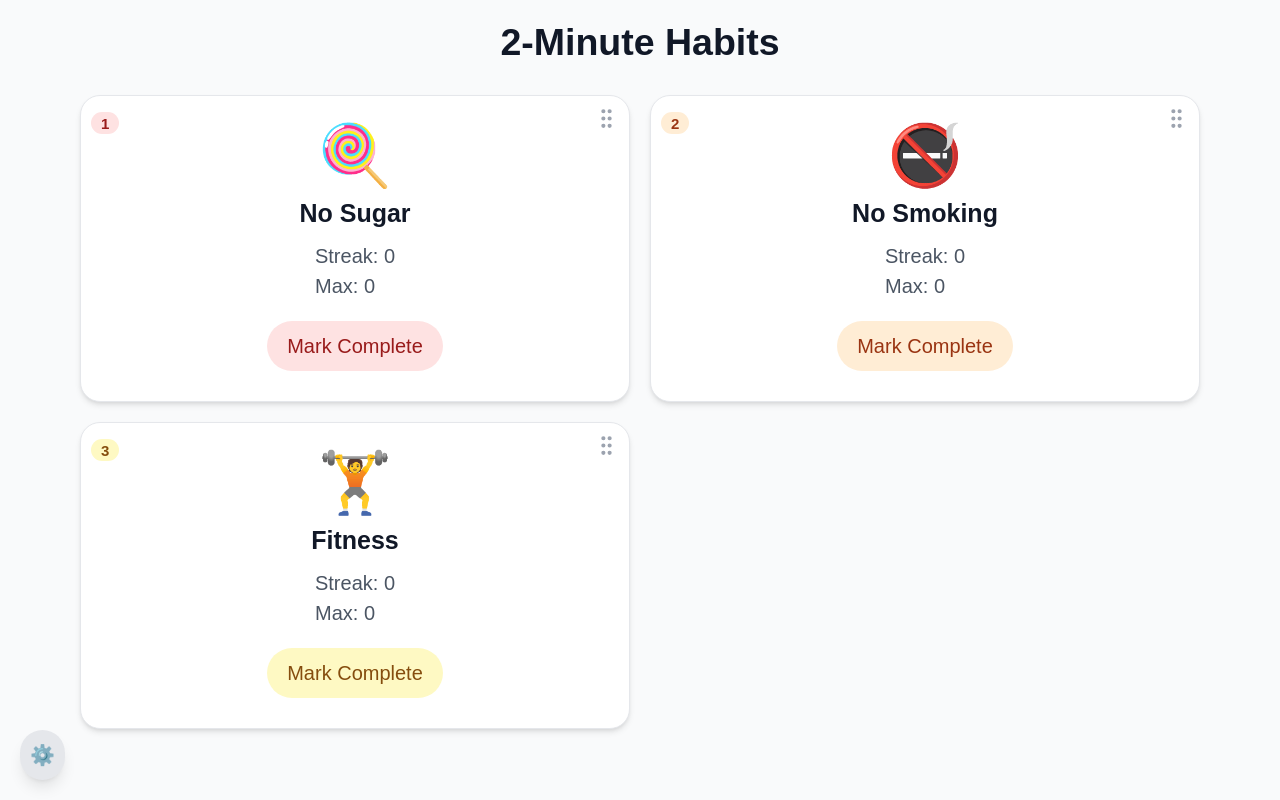
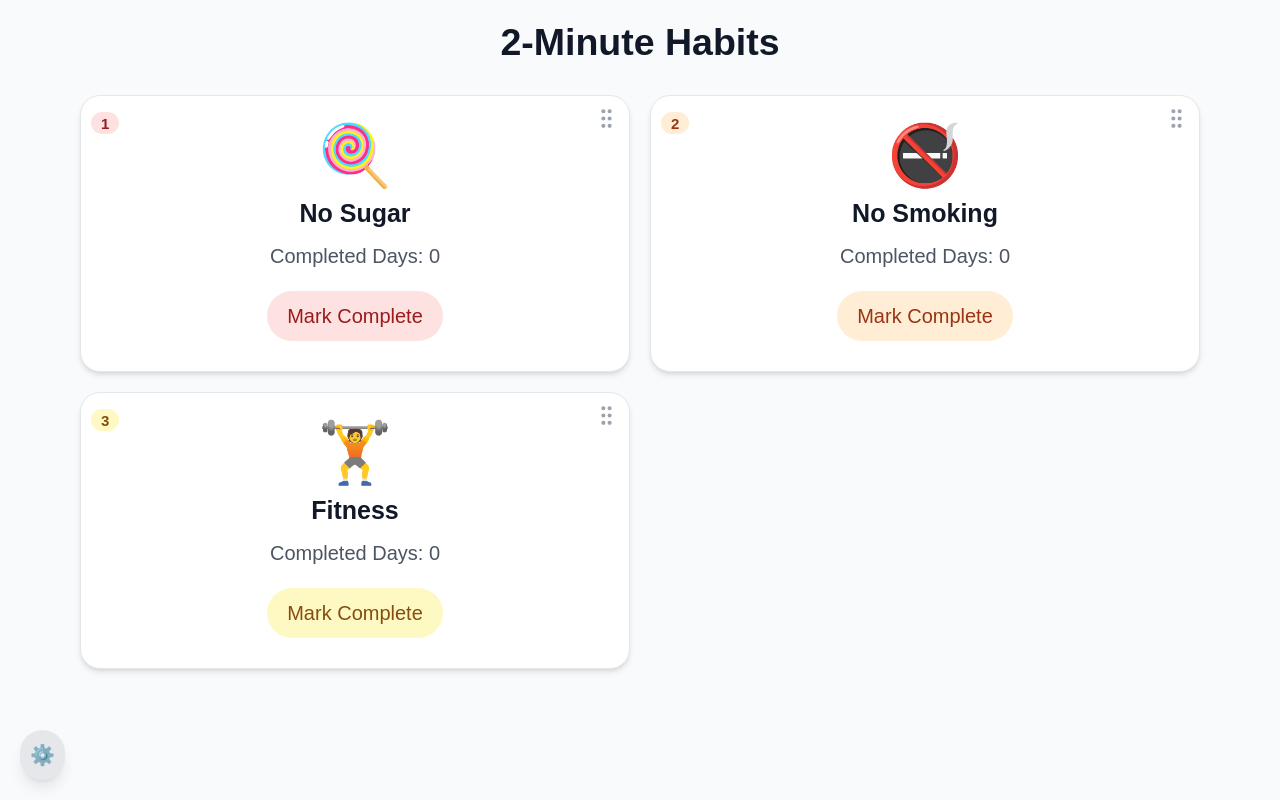
Before and after one commit to lvjian700/2minutehabits, a React (Vite) app: page / in a window 1280 px wide. Both pictures are taken after a click on the button "Ready to Start". Built offline with nearby package versions, Linux system fonts and the light colour scheme.

Commit message:
Adding Completed days counting

```diff
--- a/src/components/HabitCard.tsx
+++ b/src/components/HabitCard.tsx
@@ -40,10 +40,8 @@ const HabitCard: React.FC<HabitCardProps> = ({ habit, onToggle, onSelect, order,
   const status = completedToday ? 'complete' : 'incomplete';
   const emoji = (habit as any).emoji ?? (habit as any).icon ?? '🏆';
 
-  // Optionally, you can also compute streak and max here if needed for display
-  // For now, keep the fallback values for streak and max
-  const streak = (habit as any).streak ?? 0;
-  const max = (habit as any).max ?? 0;
+  // Compute completed days from logs
+  const completedDays = habit.logs ? Object.values(habit.logs).filter(Boolean).length : 0;
 
   return (
     <Card
@@ -71,8 +69,7 @@ const HabitCard: React.FC<HabitCardProps> = ({ habit, onToggle, onSelect, order,
         <div className="text-5xl mb-2">{emoji}</div>
         <h2 className="text-xl font-semibold text-gray-900 mb-2 text-center">{habit.name}</h2>
         <div className="text-gray-600 text- mb-4">
-          <p><span className="font-medium">Streak:</span> {streak}</p>
-          <p><span className="font-medium">Max:</span> {max}</p>
+          <p><span className="font-medium">Completed Days:</span> {completedDays}</p>
         </div>
         {status === 'complete' ? (
           <Button variant="secondary" disabled>Completed</Button>
```
